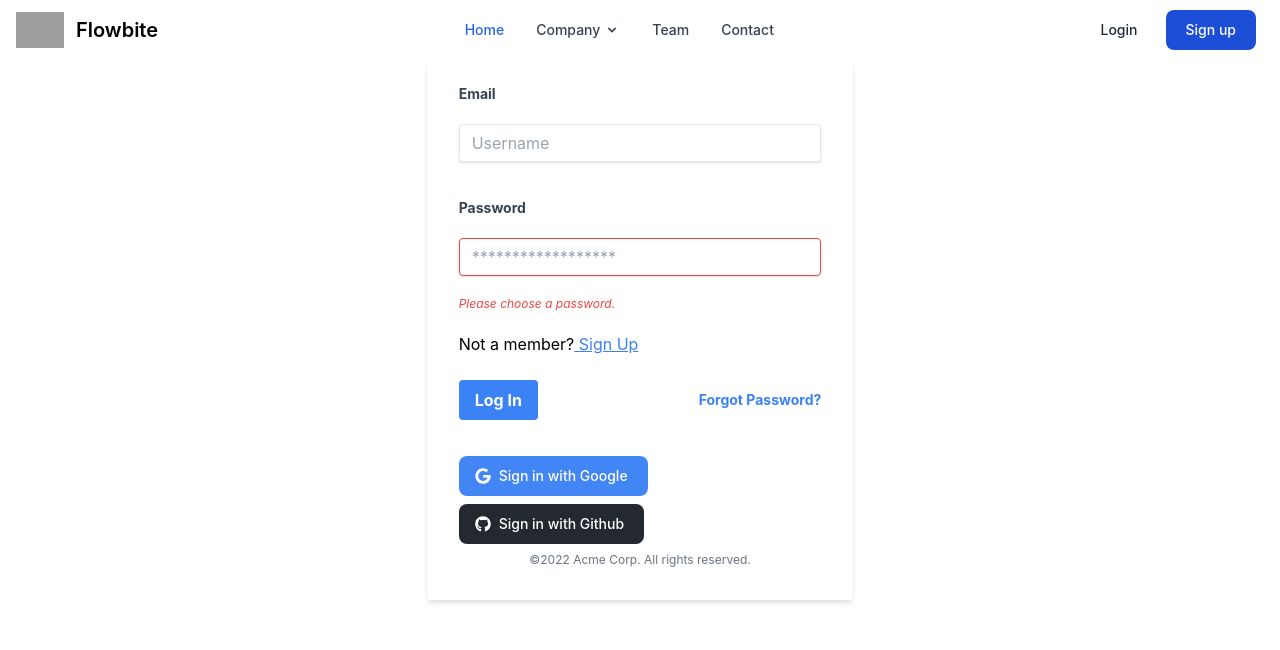
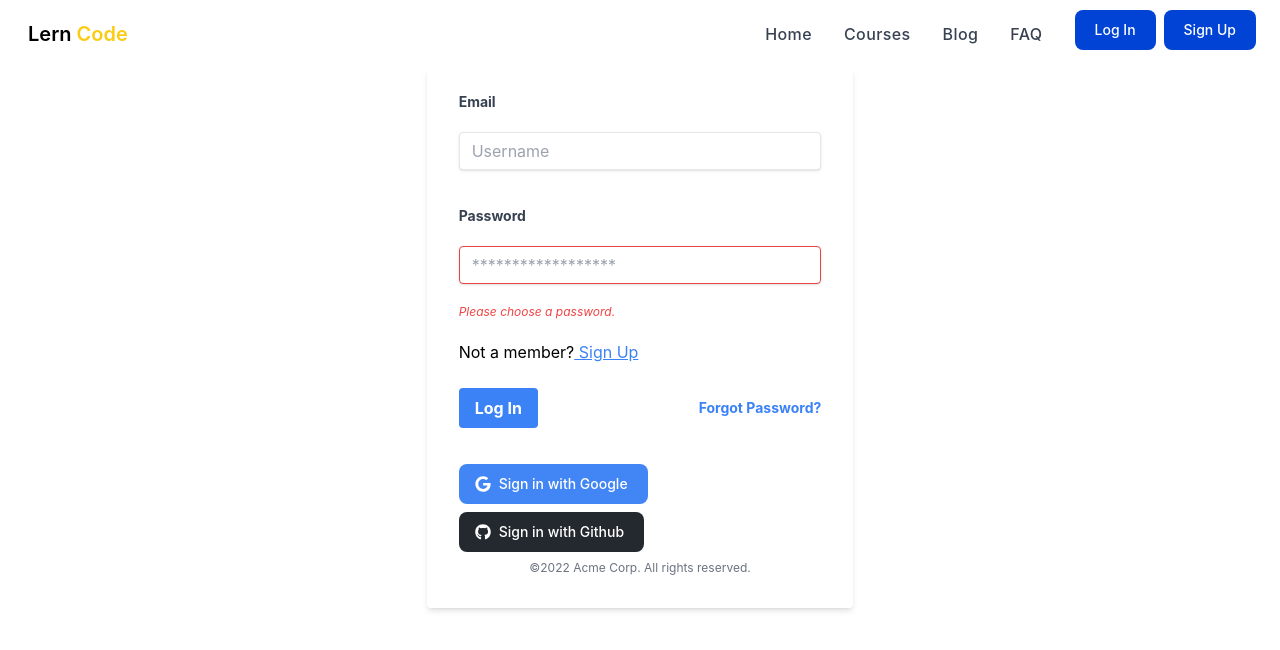
Before and after one commit to yousufBD10/max-course-client, a React (Create React App) app: page /login in a window 1280 px wide. Shown: the top 650 px of the page. Built offline with nearby package versions, Linux system fonts and the light colour scheme; grey boxes are pictures that could not be loaded.

Commit message:
responsive navbar and all routes setup done

```diff
--- a/src/componenets/Header/Header.css
+++ /dev/null
@@ -1,3 +0,0 @@
-#mega-menu-dropdown{
-    position: absolute; inset: 0px auto auto 0px; margin: 0px; transform: translate(0px, 343px);
-}
--- a/src/componenets/Header/Header.js
+++ b/src/componenets/Header/Header.js
@@ -1,113 +1,178 @@
-import React from 'react';
+import React, { useState } from 'react';
 import { Link } from 'react-router-dom';
 
 const Header = () => {
+    const [isMenuOpen, setIsMenuOpen] = useState(false)
     return (
+        <nav className='bg-white border-gray-200 px-2 md:px-4 py-2.5 dark:bg-gray-900"'>
+        <div className='flex flex-wrap justify-between items-center mx-auto max-w-screen-xl'>
+          <Link
+            to='/'
+            aria-label='Lern Code'
+            title='Lern Code'
+            className='inline-flex items-center'
+          >
+                <img className='mr-3 h-6 sm:h-9' alt="" />
 
-<nav className="bg-white border-gray-200 px-2 md:px-4 py-2.5 dark:bg-gray-900">
-    <div className="flex flex-wrap justify-between items-center mx-auto max-w-screen-xl">
-        <Link to='' className="flex items-center">
-            <img src="https://flowbite.com/docs/images/logo.svg" className="mr-3 h-6 sm:h-9" alt="Flowbite Logo"/>
-            <span className="self-center text-xl font-semibold whitespace-nowrap dark:text-white">Flowbite</span>
+            <span className='self-center text-xl font-semibold whitespace-nowrap dark:text-white'>
+             Lern <span className='text-yellow-400'>Code</span>
+            </span>
           </Link>
-        <div className="flex items-center md:order-2">
-           <Link to=" " className="text-gray-800 dark:text-white hover:bg-gray-50 focus:ring-4 focus:ring-gray-300 font-medium rounded-lg text-sm px-4 py-2 md:px-5 md:py-2.5 mr-1 md:mr-2 dark:hover:bg-gray-700 focus:outline-none dark:focus:ring-gray-800">Login</Link>
-           <Link to=" " className="text-white bg-blue-700 hover:bg-blue-800 focus:ring-4 focus:ring-blue-300 font-medium rounded-lg text-sm px-4 py-2 md:px-5 md:py-2.5 mr-1 md:mr-2 dark:bg-blue-600 dark:hover:bg-blue-700 focus:outline-none dark:focus:ring-blue-800">Sign up</Link>
-            <button data-collapse-toggle="mega-menu" type="button" className="inline-flex items-center p-2 ml-1 text-sm text-gray-500 rounded-lg md:hidden hover:bg-gray-100 focus:outline-none focus:ring-2 focus:ring-gray-200 dark:text-gray-400 dark:hover:bg-gray-700 dark:focus:ring-gray-600" aria-controls="mega-menu" aria-expanded="false">
-                <span className="sr-only">Open main menu</span>
-                <svg aria-hidden="true" className="w-6 h-6" fill="currentColor" viewBox="0 0 20 20" xmlns="http://www.w3.org/2000/svg"><path fill-rule="evenodd" d="M3 5a1 1 0 011-1h12a1 1 0 110 2H4a1 1 0 01-1-1zM3 10a1 1 0 011-1h12a1 1 0 110 2H4a1 1 0 01-1-1zM3 15a1 1 0 011-1h12a1 1 0 110 2H4a1 1 0 01-1-1z" clip-rule="evenodd"></path></svg>
+          <div className='flex items-center hidden space-x-8 lg:flex'>
+
+              <Link
+                to='/home'
+                className='font-medium tracking-wide text-gray-700 transition-colors duration-200 hover:text-deep-purple-accent-400'>
+                Home
+              </Link>
+
+
+              <Link
+                to='/courses'
+                className='font-medium tracking-wide text-gray-700 transition-colors duration-200 hover:text-deep-purple-accent-400'>
+            Courses
+              </Link>
+
+              <Link
+                to='/blog'
+             className='font-medium tracking-wide text-gray-700 transition-colors duration-200 hover:text-deep-purple-accent-400'>
+               Blog
+              </Link>
+
+              <Link
+                to='/fag'
+               className='font-medium tracking-wide text-gray-700 transition-colors duration-200 hover:text-deep-purple-accent-400'>
+              FAQ
+              </Link>
+
+              <div>
+              <button type="button" className="text-white bg-[#0043d5] hover:bg-[#3b5998]/90 focus:ring-4 focus:outline-none focus:ring-[#3b5998]/50 font-medium rounded-lg text-sm px-5 py-2.5 text-center inline-flex items-center dark:focus:ring-[#3b5998]/55 mr-2 mb-2">
+                         <Link to="/login">
+                     Log In
+                         </Link>
+                        </button>
+                    <button type="button" className="text-white bg-[#0043d5] hover:bg-[#3b5998]/90 focus:ring-4 focus:outline-none focus:ring-[#3b5998]/50 font-medium rounded-lg text-sm px-5 py-2.5 text-center inline-flex items-center dark:focus:ring-[#3b5998]/55 mr-2 mb-2">
+                         <Link to="/register">
+                        Sign Up
+                         </Link>
                         </button>
                     </div>
-        <div id="mega-menu" className="hidden justify-between items-center w-full text-sm md:flex md:w-auto md:order-1">
-            <ul className="flex flex-col mt-4 font-medium md:flex-row md:space-x-8 md:mt-0">
+              <button data-collapse-toggle="mega-menu-icons" type="button" class="inline-flex items-center p-2 ml-1 text-sm text-gray-500 rounded-lg md:hidden hover:bg-gray-100 focus:outline-none focus:ring-2 focus:ring-gray-200 dark:text-gray-400 dark:hover:bg-gray-700 dark:focus:ring-gray-600" aria-controls="mega-menu-icons" aria-expanded="false">
+                <span class="sr-only">Open main menu</span>
+                 <svg aria-hidden="true" class="w-6 h-6" fill="currentColor" viewBox="0 0 20 20" xmlns="http://www.w3.org/2000/svg"><path fill-rule="evenodd" d="M3 5a1 1 0 011-1h12a1 1 0 110 2H4a1 1 0 01-1-1zM3 10a1 1 0 011-1h12a1 1 0 110 2H4a1 1 0 01-1-1zM3 15a1 1 0 011-1h12a1 1 0 110 2H4a1 1 0 01-1-1z" clip-rule="evenodd"></path></svg>
+            </button>
+          </div>
+          <div className='lg:hidden  '>
+            <button
+              aria-label='Open Menu'
+              title='Open Menu'
+              className='p-2 -mr-1 transition duration-200 rounded focus:outline-none focus:shadow-outline hover:bg-deep-purple-50 focus:bg-deep-purple-50'
+              onClick={() => setIsMenuOpen(true)}
+            >
+              <svg className='w-5 text-gray-600' viewBox='0 0 24 24'>
+                <path
+                  fill='currentColor'
+                  d='M23,13H1c-0.6,0-1-0.4-1-1s0.4-1,1-1h22c0.6,0,1,0.4,1,1S23.6,13,23,13z'
+                />
+                <path
+                  fill='currentColor'
+                  d='M23,6H1C0.4,6,0,5.6,0,5s0.4-1,1-1h22c0.6,0,1,0.4,1,1S23.6,6,23,6z'
+                />
+                <path
+                  fill='currentColor'
+                  d='M23,20H1c-0.6,0-1-0.4-1-1s0.4-1,1-1h22c0.6,0,1,0.4,1,1S23.6,20,23,20z'
+                />
+              </svg>
+            </button>
+            {isMenuOpen && (
+              <div className='absolute top-0 left-0 w-full'>
+                <div className='p-5 bg-white border rounded shadow-sm'>
+                  <div className='flex items-center justify-between mb-4'>
+                    <div>
+                      <Link
+                        to='/'
+                        aria-label='Company'
+                        title='Company'
+                        className='inline-flex items-center'
+                      >
+                          <img className='w-8 ml-3 rounded-full' alt="" />
+
+                        <span className='ml-2 text-xl font-bold tracking-wide text-gray-800 uppercase'>
+                        Lern <span className='text-yellow-400'>Code</span>
+                        </span>
+                      </Link>
+                    </div>
+                    <div>
+                      <button
+                        aria-label='Close Menu'
+                        title='Close Menu'
+                        className='p-2 -mt-2 -mr-2 transition duration-200 rounded hover:bg-gray-200 focus:bg-gray-200 focus:outline-none focus:shadow-outline'
+                        onClick={() => setIsMenuOpen(false)}
+                      >
+                        <svg className='w-5 text-gray-600' viewBox='0 0 24 24'>
+                          <path
+                            fill='currentColor'
+                            d='M19.7,4.3c-0.4-0.4-1-0.4-1.4,0L12,10.6L5.7,4.3c-0.4-0.4-1-0.4-1.4,0s-0.4,1,0,1.4l6.3,6.3l-6.3,6.3 c-0.4,0.4-0.4,1,0,1.4C4.5,19.9,4.7,20,5,20s0.5-0.1,0.7-0.3l6.3-6.3l6.3,6.3c0.2,0.2,0.5,0.3,0.7,0.3s0.5-0.1,0.7-0.3 c0.4-0.4,0.4-1,0-1.4L13.4,12l6.3-6.3C20.1,5.3,20.1,4.7,19.7,4.3z'
+                          />
+                        </svg>
+                      </button>
+                    </div>
+                  </div>
+                  <nav>
+
+                    <ul className='space-y-4'>
                       <li>
-                   <Link to=" " className="block py-2 pr-4 pl-3 text-blue-600 border-b border-gray-100 hover:bg-gray-50 md:hover:bg-transparent md:border-0 md:hover:text-blue-600 md:p-0 dark:text-blue-500 md:dark:hover:text-blue-500 dark:hover:bg-gray-700 dark:hover:text-blue-500 md:dark:hover:bg-transparent dark:border-gray-700" aria-current="page">Home</Link>
-                </li>
-                <li>
-                    <button id="mega-menu-dropdown-button" data-dropdown-toggle="mega-menu-dropdown" className="flex justify-between items-center py-2 pr-4 pl-3 w-full font-medium text-gray-700 border-b border-gray-100 md:w-auto hover:bg-gray-50 md:hover:bg-transparent md:border-0 md:hover:text-blue-600 md:p-0 dark:text-gray-400 md:dark:hover:text-blue-500 dark:hover:bg-gray-700 dark:hover:text-blue-500 md:dark:hover:bg-transparent dark:border-gray-700">
-                        Company <svg aria-hidden="true" className="ml-1 w-5 h-5 md:w-4 md:h-4" fill="currentColor" viewBox="0 0 20 20" xmlns="http://www.w3.org/2000/svg"><path fill-rule="evenodd" d="M5.293 7.293a1 1 0 011.414 0L10 10.586l3.293-3.293a1 1 0 111.414 1.414l-4 4a1 1 0 01-1.414 0l-4-4a1 1 0 010-1.414z" clip-rule="evenodd"></path></svg>
-                    </button>
-                    <div id="mega-menu-dropdown" className="grid hidden absolute z-10 grid-cols-2 w-auto text-sm bg-white rounded-lg border border-gray-100 shadow-md dark:border-gray-700 md:grid-cols-3 dark:bg-gray-700  position: absolute; inset: 0px auto auto 0px; margin: 0px; transform: translate(0px, 343px);" data-popper-reference-hidden="" data-popper-escaped="" data-popper-placement="bottom" >
-                        <div className="p-4 pb-0 text-gray-900 md:pb-4 dark:text-white">
-                            <ul className="space-y-4" aria-labelledby="mega-menu-dropdown-button">
-                                <li>
-                                   <Link to=" " className="text-gray-500 dark:text-gray-400 hover:text-blue-600 dark:hover:text-blue-500">
-                                        About Us
+                      <Link
+                to='/home'
+                className='font-medium tracking-wide text-gray-700 transition-colors duration-200 hover:text-deep-purple-accent-400'>
+                Home
               </Link>
                       </li>
                       <li>
-                                   <Link to=" " className="text-gray-500 dark:text-gray-400 hover:text-blue-600 dark:hover:text-blue-500">
-                                        Library
+                      <Link
+                to='/courses'
+                className='font-medium tracking-wide text-gray-700 transition-colors duration-200 hover:text-deep-purple-accent-400'>
+            Courses
               </Link>
                       </li>
+
                       <li>
-                                   <Link to=" " className="text-gray-500 dark:text-gray-400 hover:text-blue-600 dark:hover:text-blue-500">
-                                        Resources
+                      <Link
+                to='/blog'
+             className='font-medium tracking-wide text-gray-700 transition-colors duration-200 hover:text-deep-purple-accent-400'>
+               Blog
+              </Link>
+
+
+                      </li>
+                      <li>
+                      <Link
+                            to='/fag'
+                        className='font-medium tracking-wide text-gray-700 transition-colors duration-200 hover:text-deep-purple-accent-400'>
+                        FAQ
                         </Link>
                       </li>
-                                <li>
-                                   <Link to=" " className="text-gray-500 dark:text-gray-400 hover:text-blue-600 dark:hover:text-blue-500">
-                                        Pro Version
+
+                    </ul>
+                    <div className=''>
+                    <button type="button" className="text-white bg-[#0043d5] hover:bg-[#3b5998]/90 focus:ring-4 focus:outline-none focus:ring-[#3b5998]/50 font-medium rounded-lg text-sm px-5 py-2.5 text-center inline-flex items-center dark:focus:ring-[#3b5998]/55 mr-2 mb-2">
+                         <Link to="/login">
+                     Log In
                          </Link>
-                                </li>
-                            </ul>
+                        </button>
+                    <button type="button" className="text-white bg-[#0043d5] hover:bg-[#3b5998]/90 focus:ring-4 focus:outline-none focus:ring-[#3b5998]/50 font-medium rounded-lg text-sm px-5 py-2.5 text-center inline-flex items-center dark:focus:ring-[#3b5998]/55 mr-2 mb-2">
+                         <Link to="/register">
+                        Sign Up
+                         </Link>
+                        </button>
                     </div>
-                        <div className="p-4 pb-0 text-gray-900 md:pb-4 dark:text-white">
-                            <ul className="space-y-4">
-                                <li>
-                                   <Link to=" " className="text-gray-500 dark:text-gray-400 hover:text-blue-600 dark:hover:text-blue-500">
-                                        Blog
-                                    </Link>
-                                </li>
-                                <li>
-                                   <Link to=" " className="text-gray-500 dark:text-gray-400 hover:text-blue-600 dark:hover:text-blue-500">
-                                        Newsletter
-                                    </Link>
-                                </li>
-                                <li>
-                                   <Link to=" " className="text-gray-500 dark:text-gray-400 hover:text-blue-600 dark:hover:text-blue-500">
-                                        Playground
-                                    </Link>
-                                </li>
-                                <li>
-                                   <Link to=" " className="text-gray-500 dark:text-gray-400 hover:text-blue-600 dark:hover:text-blue-500">
-                                        License
-                                    </Link>
-                                </li>
-                            </ul>
-                        </div>
-                        <div className="p-4 text-gray-900 dark:text-white">
-                            <ul className="space-y-4">
-                                <li>
-                                   <Link to=" " className="text-gray-500 dark:text-gray-400 hover:text-blue-600 dark:hover:text-blue-500">
-                                        Contact Us
-                                    </Link>
-                                </li>
-                                <li>
-                                   <Link to=" " className="text-gray-500 dark:text-gray-400 hover:text-blue-600 dark:hover:text-blue-500">
-                                        Support Center
-                                    </Link>
-                                </li>
-                                <li>
-                                   <Link to=" " className="text-gray-500 dark:text-gray-400 hover:text-blue-600 dark:hover:text-blue-500">
-                                        Terms
-                                    </Link>
-                                </li>
-                            </ul>
+                  </nav>
                 </div>
               </div>
-                </li>
-                <li>
-                   <Link to=" " className="block py-2 pr-4 pl-3 text-gray-700 border-b border-gray-100 hover:bg-gray-50 md:hover:bg-transparent md:border-0 md:hover:text-blue-600 md:p-0 dark:text-gray-400 md:dark:hover:text-blue-500 dark:hover:bg-gray-700 dark:hover:text-blue-500 md:dark:hover:bg-transparent dark:border-gray-700">Team</Link>
-                </li>
-                <li>
-                   <Link to=" " className="block py-2 pr-4 pl-3 text-gray-700 border-b border-gray-100 hover:bg-gray-50 md:hover:bg-transparent md:border-0 md:hover:text-blue-600 md:p-0 dark:text-gray-400 md:dark:hover:text-blue-500 dark:hover:bg-gray-700 dark:hover:text-blue-500 md:dark:hover:bg-transparent dark:border-gray-700">Contact</Link>
-                </li>
-            </ul>
+            )}
           </div>
         </div>
       </nav>
-
 
     );
 };
```
Also changed, not shown: src/Routes/Routes.js (+15 -4 lines), src/componenets/Blog/Blog.js (added, +11 -0 lines), src/componenets/Courses/Courses.js (added, +11 -0 lines), src/componenets/FAQ/Faq.js (added, +11 -0 lines). Lines whose indentation alone changed are shown as unchanged.
